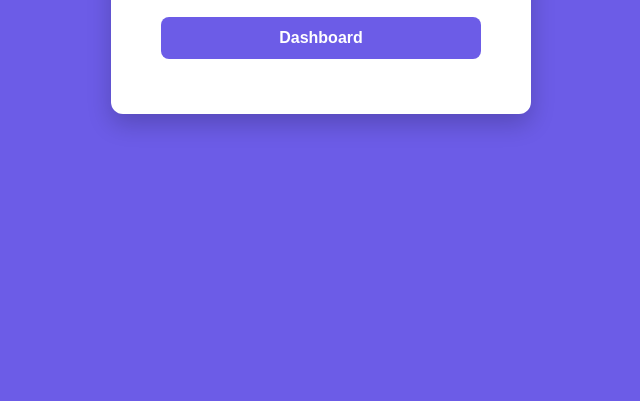
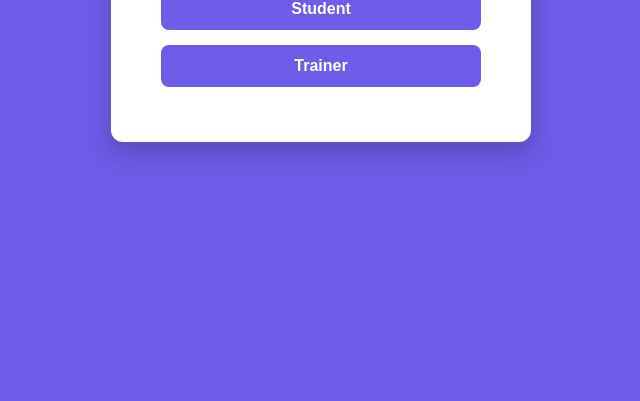
Before and after one commit to Yogeshwariairusuk/LMS-portal, a plain HTML site: page frontend/index.html in a window 1280 px wide. Shown: the part 399-800 px from the top of the page, without its empty margins (319-959 px from the left). Drawn offline with Linux system fonts and the light colour scheme.

```diff
--- a/frontend/index.html
+++ b/frontend/index.html
@@ -54,7 +54,8 @@
   <div class="container">
     <h1>LMS Portal </h1>
 
-    <a href="pages/dashboards/student-dashboard.html">Dashboard</a>
+    <a href="pages/dashboards/student-dashboard.html">Student</a>
+    <a href="pages/dashboards/student-dashboard.html">Trainer</a>
 
   </div>
 </body>
```
Also changed, not shown: 1 other file.
